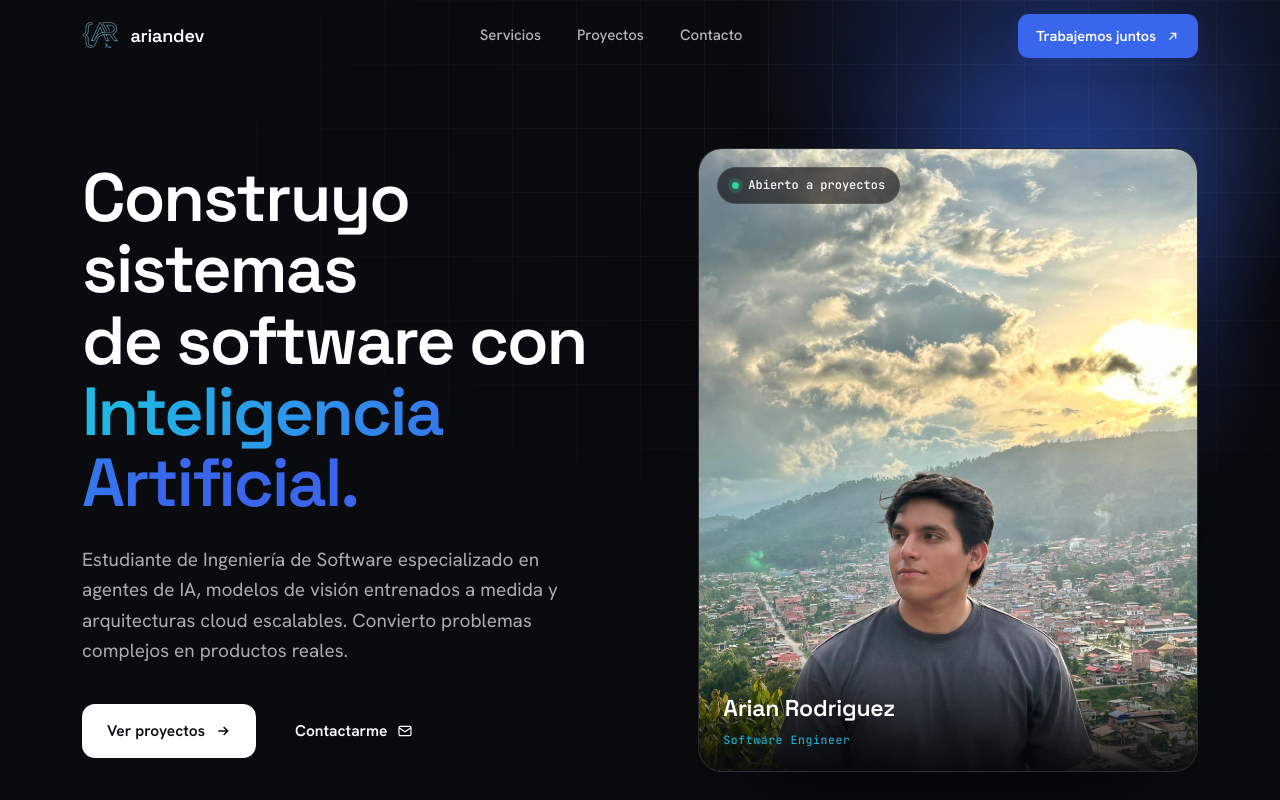
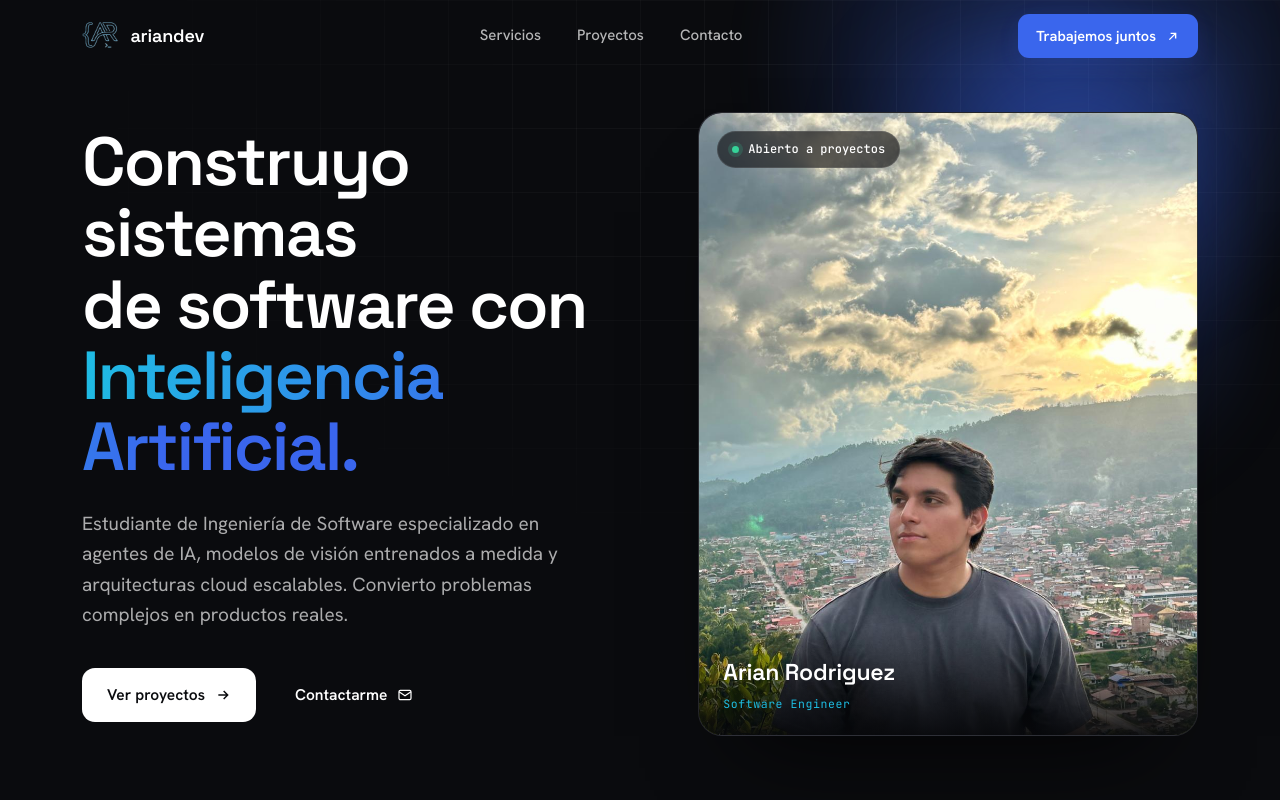
Before and after one commit to arianrodriguez/portfolio-v2, a React (Vite) app: page / in a window 1280 px wide. Shown: the top 800 px of the page. Built offline with nearby package versions, Linux system fonts and the light colour scheme.

Commit message:
update: hero all device view

```diff
--- a/src/sections/Hero.tsx
+++ b/src/sections/Hero.tsx
@@ -10,7 +10,7 @@ export function Hero() {
   return (
     <header
       id="top"
-      className="relative overflow-hidden bg-dark pt-[148px] pb-[92px] text-white max-[980px]:pt-[128px] max-[980px]:pb-[76px]"
+      className="relative flex min-h-dvh items-center overflow-hidden bg-dark pt-[112px] pb-[72px] text-white max-[980px]:pt-[104px] max-[980px]:pb-[64px]"
     >
       <div className="grid-bg" />
       <div className="hero-glow" />
```
